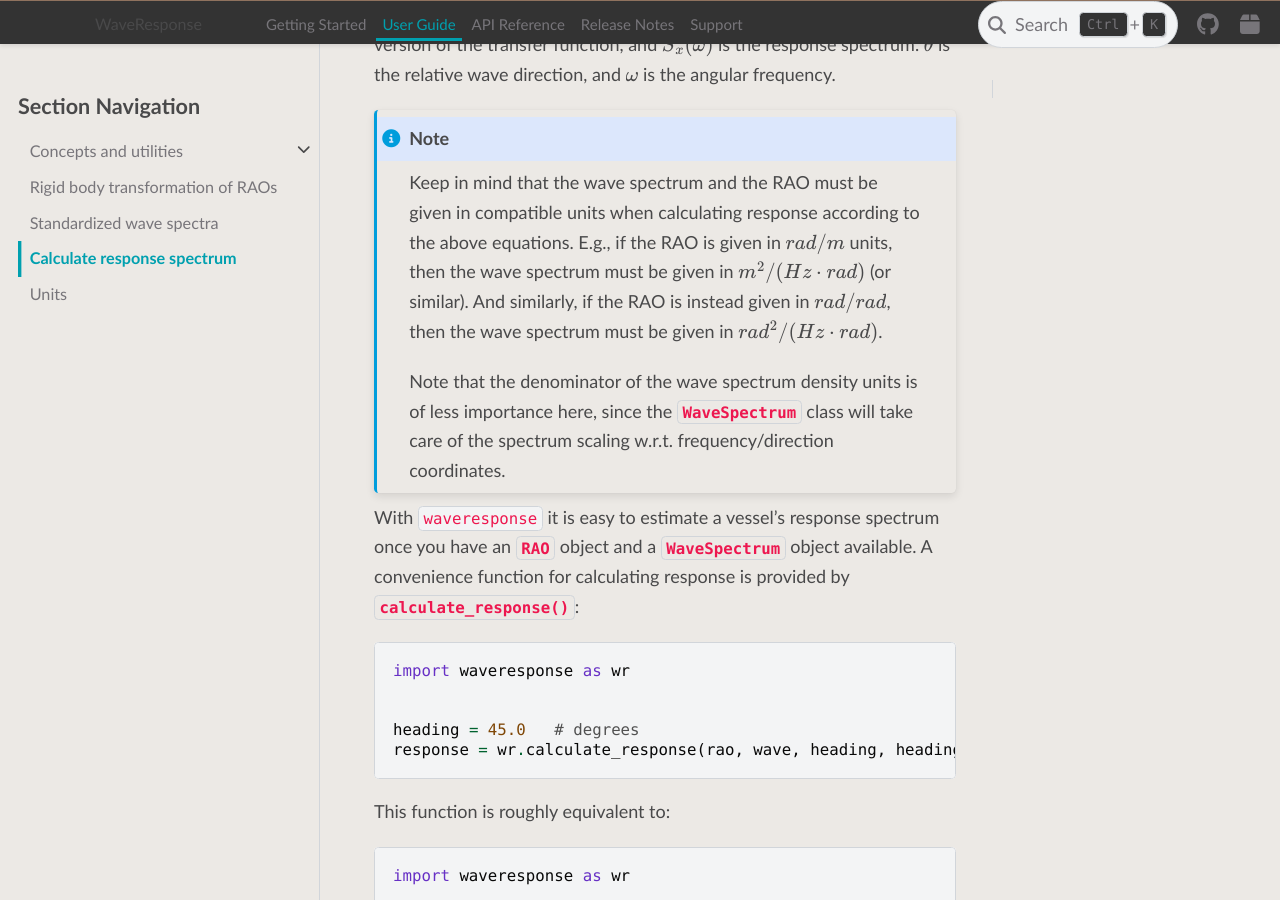
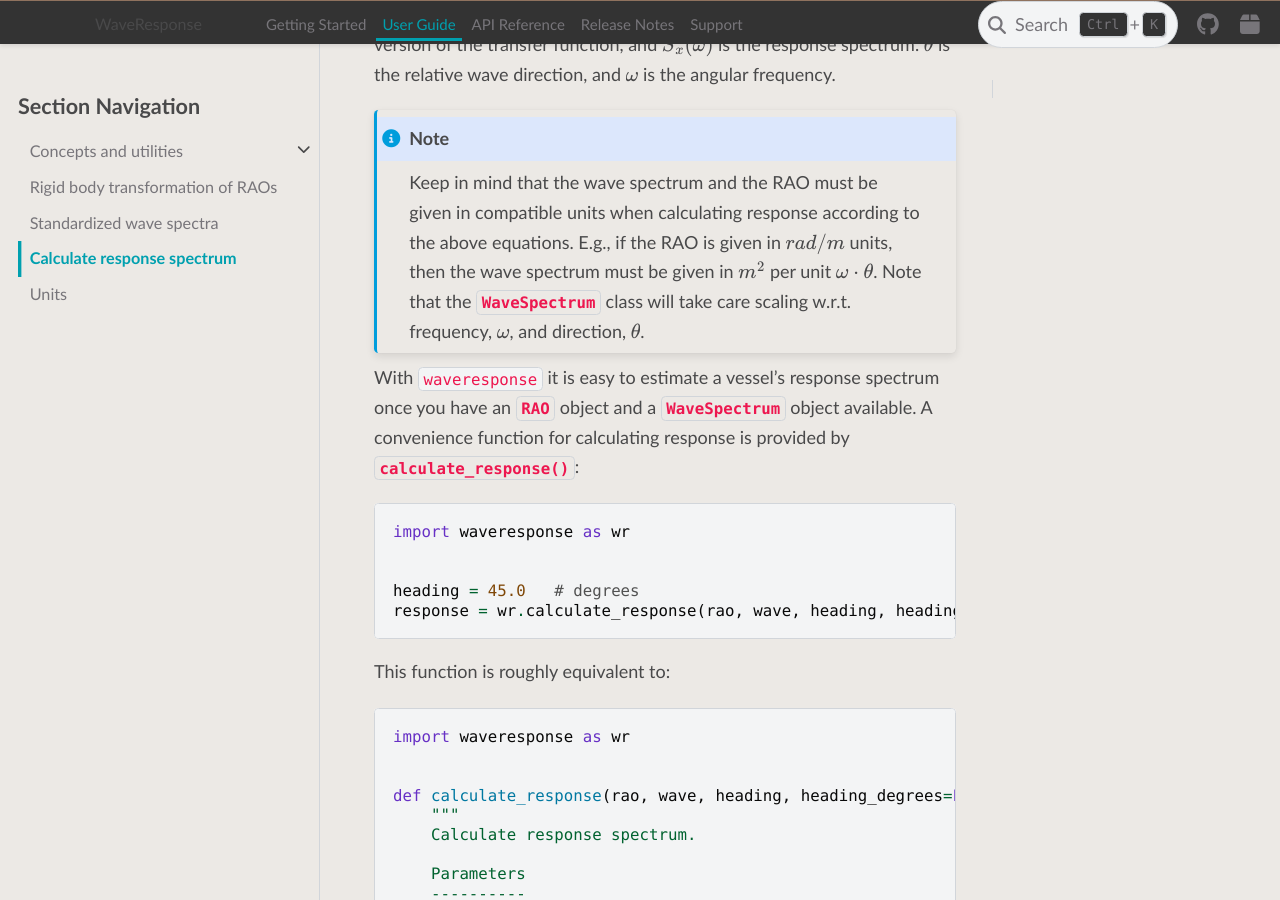
Before and after one commit to 4Subsea/waveresponse-python, a Sphinx documentation site: the page built from docs/user_guide/calculate_response.rst, in a window 1280 px wide and 900 px high, scrolled down 493 px. Built offline with Sphinx 7.4.7 and the PyData theme 0.15.4, drawn with Linux system fonts in a browser that asks for light colours.

Commit message:
some changes

```diff
--- a/docs/user_guide/calculate_response.rst
+++ b/docs/user_guide/calculate_response.rst
@@ -22,12 +22,16 @@ is the angular frequency.
     Keep in mind that the wave spectrum and the RAO must be given in compatible
     units when calculating response according to the above equations. E.g., if the
     RAO is given in :math:`rad/m` units, then the wave spectrum must be given in
-    :math:`m^2/(Hz \cdot rad)` (or similar). And similarly, if the RAO is instead given in :math:`rad/rad`,
-    then the wave spectrum must be given in :math:`rad^2/(Hz \cdot rad)`.
+    :math:`m^2` per unit :math:`\omega \cdot \theta`. Note that the :class:`~waveresponse.WaveSpectrum`
+    class will take care scaling w.r.t. frequency, :math:`\omega`, and direction,
+    :math:`\theta`.
 
-    Note that the denominator of the wave spectrum density units is of less importance
-    here, since the :class:`~waveresponse.WaveSpectrum` class will take care of
-    the spectrum scaling w.r.t. frequency/direction coordinates.
+    ..  (or similar). And similarly, if the RAO is instead given in :math:`rad/rad`,
+    .. then the wave spectrum must be given in :math:`rad^2/(Hz \cdot rad)`.
+
+    .. Note that the denominator of the wave spectrum density units is of less importance
+    .. here, since the :class:`~waveresponse.WaveSpectrum` class will take care of
+    .. the spectrum scaling w.r.t. frequency/direction coordinates.
 
 With ``waveresponse`` it is easy to estimate a vessel's response spectrum once
 you have an :class:`~waveresponse.RAO` object and a :class:`~waveresponse.WaveSpectrum`
```
